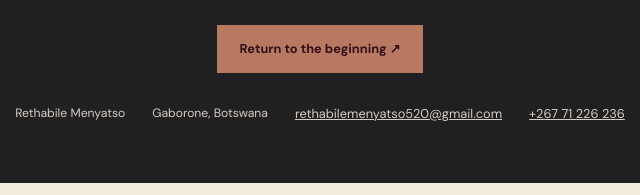
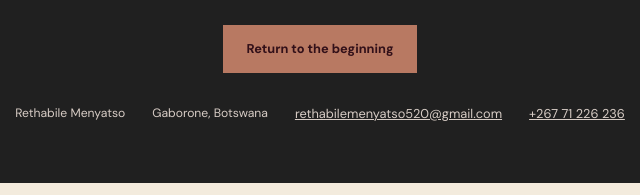
Before and after one commit to rethabilemenyatso/digital-portfolio, a plain HTML site: page professional-vision.html in a window 1280 px wide. Shown: the part 3039-3234 px from the top of the page, 320-960 px from the left. Drawn offline with nearby package versions, Linux system fonts and the light colour scheme.

Commit message:
Update professional-vision.html

```diff
--- a/professional-vision.html
+++ b/professional-vision.html
@@ -730,7 +730,7 @@
         the future I want to create.
       </p>
 
-      <a href="index.html">Return to the beginning ↗</a>
+      <a href="index.html">Return to the beginning</a>
 
       <div class="contact-band">
         <span>Rethabile Menyatso</span>
```
